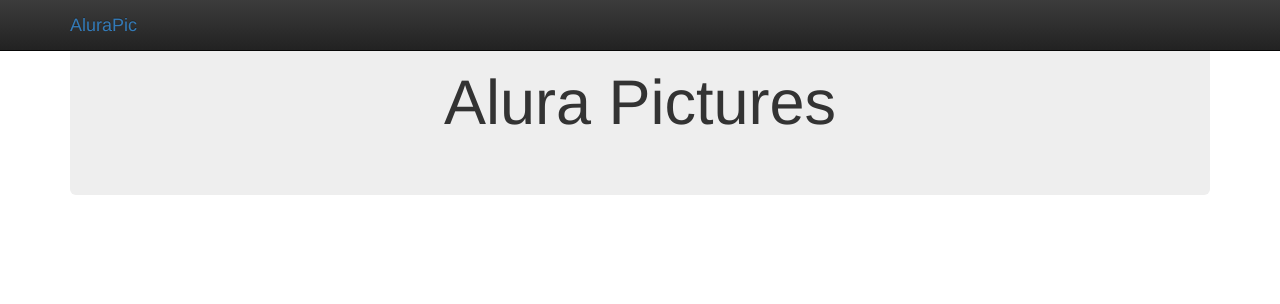
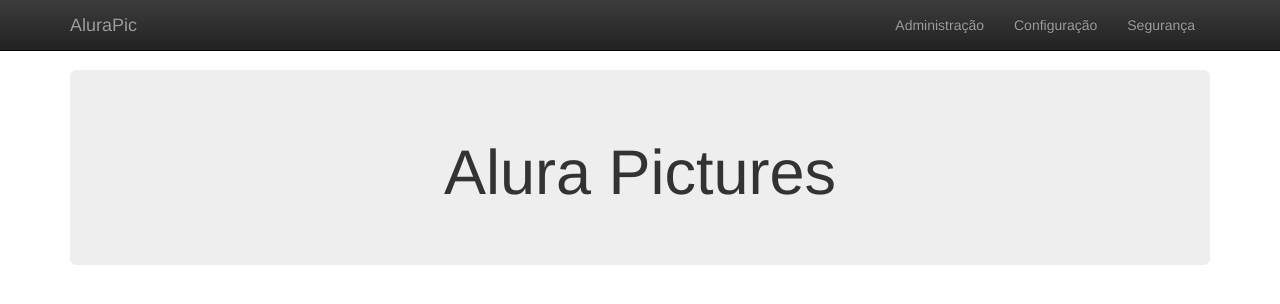
Before and after one commit to phmiranda/album.v1, a website: page public/index.html in a window 1280 px wide. Drawn offline with nearby package versions, Linux system fonts and the light colour scheme; no server answers.

Commit message:
atualização no menu superior de navegação.

```diff
--- a/public/css/assets.css
+++ b/public/css/assets.css
@@ -1,4 +1,4 @@
 /* comentários */
-.container-img{
-
+body{
+    padding-top: 70px;
 }
--- a/public/index.html
+++ b/public/index.html
@@ -12,8 +12,20 @@
     <!-- comentários -->
     <nav class="navbar navbar-inverse navbar-fixed-top">
         <div class="container">
-            <div class="navbar-brand">
-                <a href="#"> AluraPic </a>
+            <div class="navbar-header">
+                <button type="button" class="navbar-toggle" data-toggle="collapse" data-target="#mobile">
+                    <span class="icon-bar"></span>
+                    <span class="icon-bar"></span>
+                    <span class="icon-bar"></span>
+                </button>
+                <a class="navbar-brand" href="#"> AluraPic </a>
+            </div>
+
+            <div id="mobile" class="collapse navbar-collapse navbar-right">
+                <ul class="nav navbar-nav">
+                    <li><a href="#"> Administração </a></li>
+                    <li><a href="#"> Configuração </a></li>
+                    <li><a href="#"> Segurança </a></li>
             </div>
         </div>
     </nav>
```
